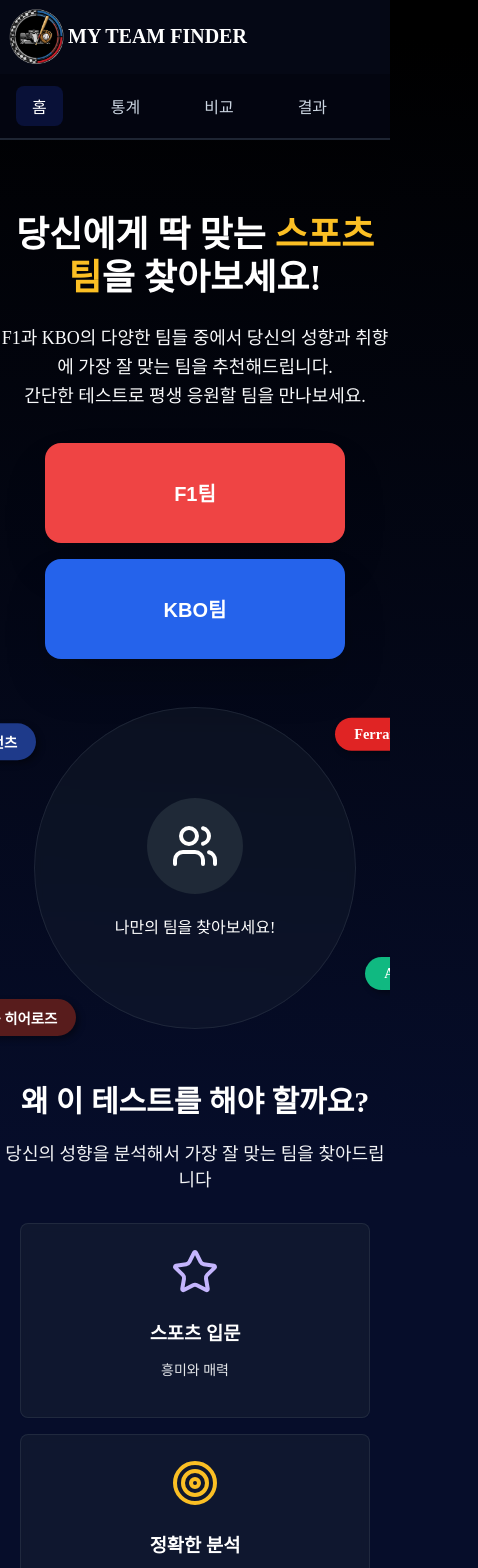
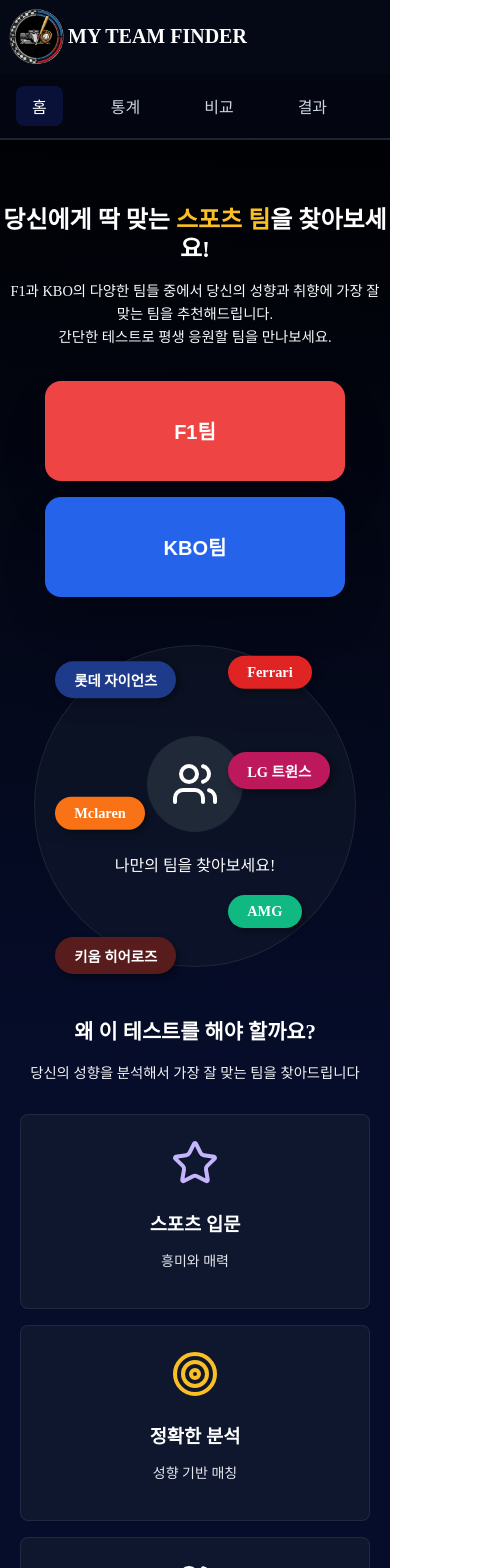
Before and after one commit to SportsTeamRecommend/FrontEnd, a React (Vite) app: page / in a window 390 px wide. Shown: the top 1568 px of the page, 478 px wide, since content can reach past the window. Built offline with nearby package versions, Linux system fonts and the light colour scheme; no server answers.

Commit message:
fix: 메인페이지 모바일 반응형 디자인

```diff
--- a/src/components/common/Footer.jsx
+++ b/src/components/common/Footer.jsx
@@ -19,6 +19,10 @@
   grid-template-columns: repeat(3, 1fr);
   gap: 10rem;
   margin-bottom: 1rem;
+  @media (max-width: 767px) {
+    gap: 0.8rem;
+    font-size: 0.6rem;
+  }
 `;
 
 const LinkTag = styled.a`
--- a/src/components/home/HoverTeamName.jsx
+++ b/src/components/home/HoverTeamName.jsx
@@ -52,6 +52,14 @@
 
   /* delayClass prop으로 딜레이 결정 */
   ${({ $delay }) => delayStyles[$delay] || ''}
+
+  @media (max-width: 767px) {
+    left: ${({ $xy }) =>
+      `max(20px, min(${$xy.x}px, calc(70vw - 80px)))`} !important;
+    transform: translateX(0); /* 중심정렬 제거 */
+    max-width: 85%;
+    white-space: normal;
+  }
 `;
 
 const HoverTeamName = ({ name, color, xy, delayClass }) => {
--- a/src/pages/Home.styles.js
+++ b/src/pages/Home.styles.js
@@ -3,7 +3,7 @@
 export const HomeContainer = styled.div`
   min-height: 100vh;
   position: relative;
-  overflow: hidden;
+  overflow-x: hidden;
 `;
 
 export const ContentGrid = styled.div`
@@ -32,12 +32,19 @@
   font-weight: bold;
   color: #ffffff;
   line-height: 1.2;
+  @media (max-width: 767px) {
+    font-size: 1.5rem;
+  }
 `;
 
 export const Description = styled.div`
   font-size: 1.125rem;
   color: #f9fafb;
   line-height: 1.6;
+  @media (max-width: 767px) {
+    font-size: 0.9rem;
+    word-break: keep-all;
+  }
 `;
 
 export const ButtonContainer = styled.div`
@@ -95,11 +102,19 @@
   font-weight: bold;
   color: #ffffff;
   margin-bottom: 1rem;
+  @media (max-width: 767px) {
+    font-size: 1.3rem;
+    word-break: keep-all;
+  }
 `;
 
 export const DBDescription = styled.p`
   color: #f3f4f6;
   font-size: 1.125rem;
+  @media (max-width: 767px) {
+    font-size: 0.9rem;
+    word-break: keep-all;
+  }
 `;
 
 export const DBGrid = styled.div`
```
